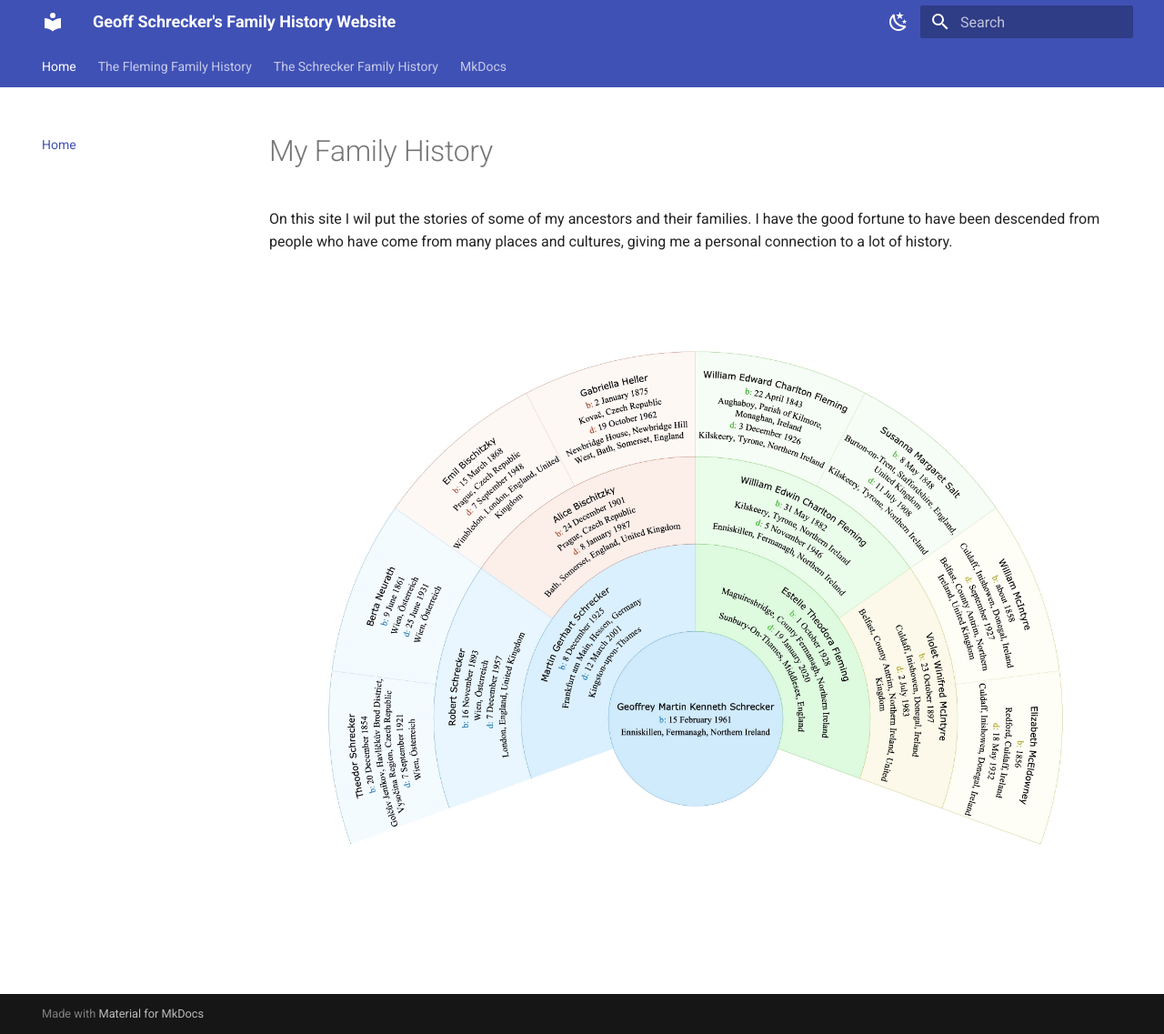
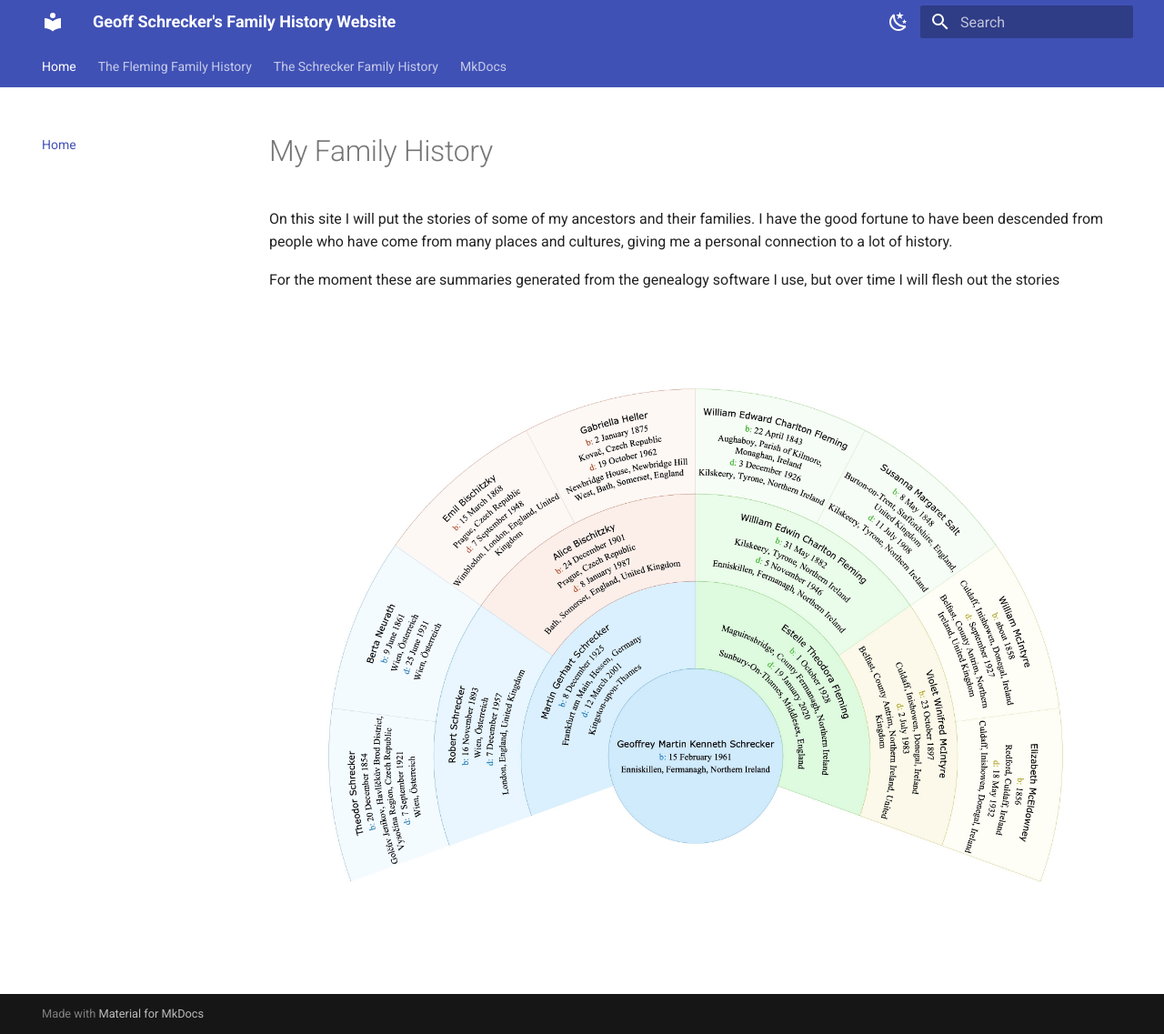
Before and after one commit to Schrecker-Family/Website, an MkDocs documentation site: the page built from docs/index.md, in a window 1280 px wide and 1137 px high. Shown: the whole window at 91% size. Built offline with MkDocs 1.6.1 and Material for MkDocs 9.7.7, drawn with Linux system fonts in a browser that asks for light colours.

```diff
--- a/docs/index.md
+++ b/docs/index.md
@@ -1,6 +1,8 @@
 #My Family History
 
-On this site I wil put the stories of some of my ancestors and their families. I have the good fortune to have been descended from people who have come from many places and cultures, giving me a personal connection to a lot of history.
+On this site I will put the stories of some of my ancestors and their families. I have the good fortune to have been descended from people who have come from many places and cultures, giving me a personal connection to a lot of history.
+
+For the moment these are summaries generated from the genealogy software I use, but over time I will flesh out the stories
 
 ![Fan chart][def]
 
--- a/mkdocs.yml
+++ b/mkdocs.yml
@@ -46,3 +46,6 @@
   - admonition
   - pymdownx.details
   - pymdownx.superfences
+  - pymdownx.emoji:
+      emoji_index: !!python/name:material.extensions.emoji.twemoji
+      emoji_generator: !!python/name:material.extensions.emoji.to_svg
```
Also changed, not shown: 1 other file.
